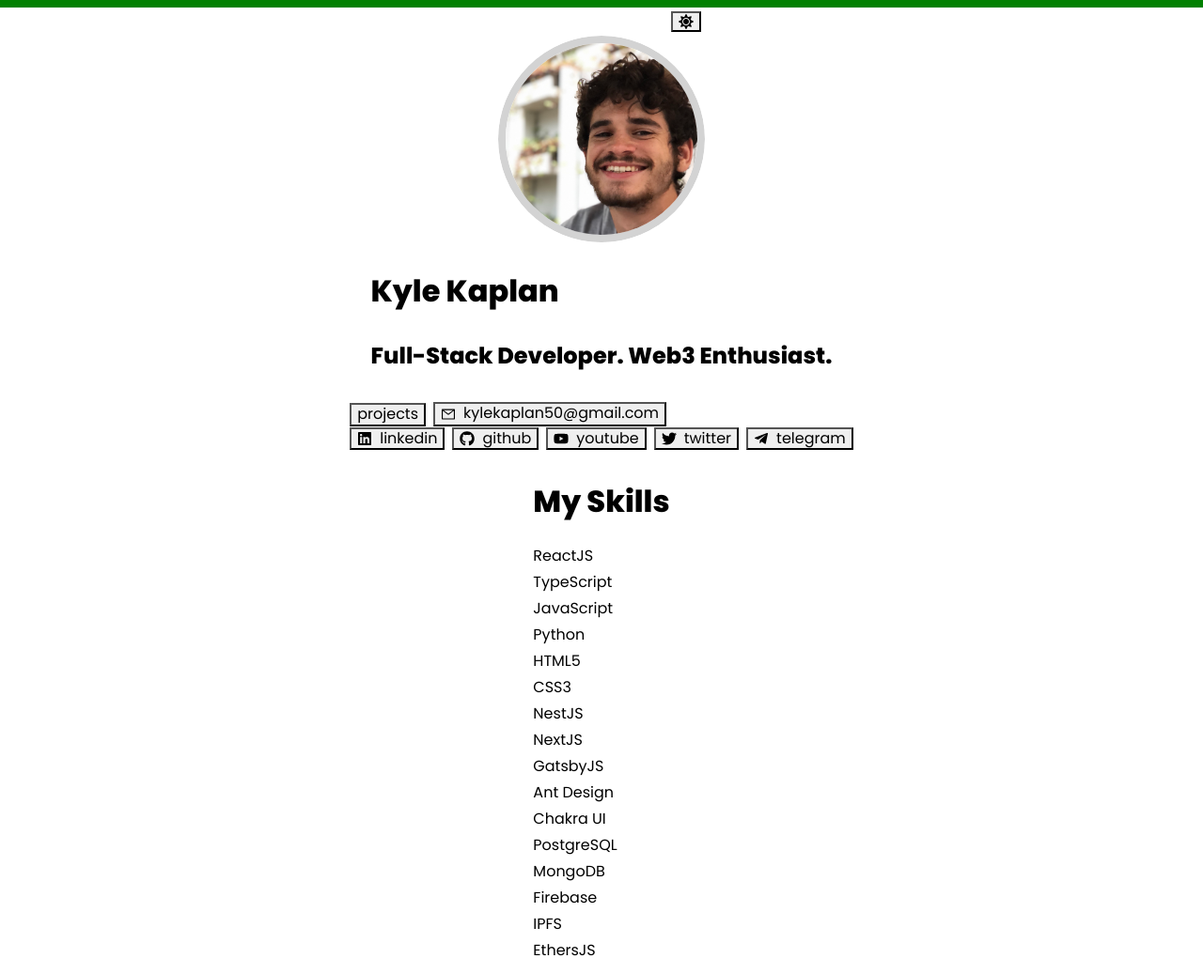
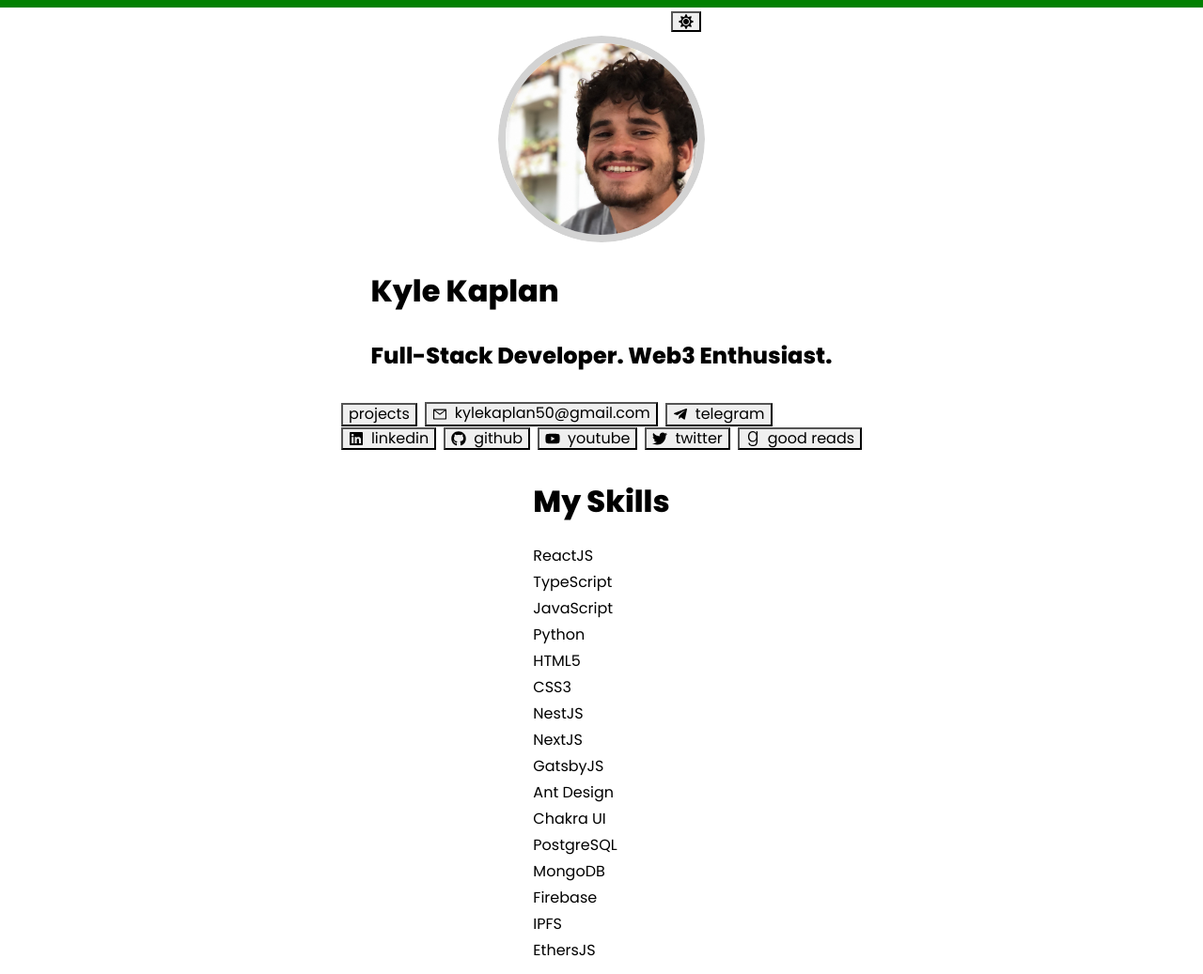
Before and after one commit to kylekaplan/kyle-kaplan, a Gatsby site: page / in a window 1280 px wide. Shown: the top 1037 px of the page at 94% size. Built offline with nearby package versions, Linux system fonts and the light colour scheme; Gatsby itself is replaced by a stand-in of ours.

Commit message:
added good reads

```diff
--- a/src/components/NavSection/NavSection.tsx
+++ b/src/components/NavSection/NavSection.tsx
@@ -7,6 +7,7 @@ import { FaYoutube } from "@react-icons/all-files/fa/FaYoutube";
 import { FaTwitter } from "@react-icons/all-files/fa/FaTwitter";
 import { FaTelegramPlane } from "@react-icons/all-files/fa/FaTelegramPlane";
 import { AiOutlineMail } from "@react-icons/all-files/ai/AiOutlineMail";
+import { FaGoodreadsG } from "@react-icons/all-files/fa/FaGoodreadsG";
 import { Anchor } from "../Anchor/Anchor";
 import { IUser } from "../../interfaces/user";
 import CopyButtonWithTooltip from "../CopyButtonWithTooltip/CopyButtonWithTooltip";
@@ -29,6 +30,9 @@ const LeftIcon = ({ linktype }: LeftIcon) => {
   }
   if (linktype === "telegram") {
     return <FaTelegramPlane />;
+  }
+  if (linktype === "good reads") {
+    return <FaGoodreadsG />;
   }
   if (linktype === "email") {
     return <AiOutlineMail />;
@@ -56,6 +60,16 @@ export const NavSection: FC<NavSectionProps> = ({ user }) => (
         borderRadius: "full",
       }}
     />
+    <Anchor href="https://t.me/kylekaplan_eth" key="https://t.me/kylekaplan_eth" target="_blank">
+      <Button
+        borderRadius="full"
+        size="lg"
+        aria-label="media-link"
+        leftIcon={<FaTelegramPlane />}
+      >
+        telegram
+      </Button>
+    </Anchor>
     </Wrap>
 
   <Wrap>
--- a/src/data/user.ts
+++ b/src/data/user.ts
@@ -27,8 +27,8 @@ export const user: IUser = {
       url: "https://twitter.com/KylesCrypto1"
     },
     {
-      linktype: "telegram",
-      url: "https://t.me/kylekaplan_eth"
+      linktype: "good reads",
+      url: "https://www.goodreads.com/kylekaplan"
     },
   ],
   skills: [
```
